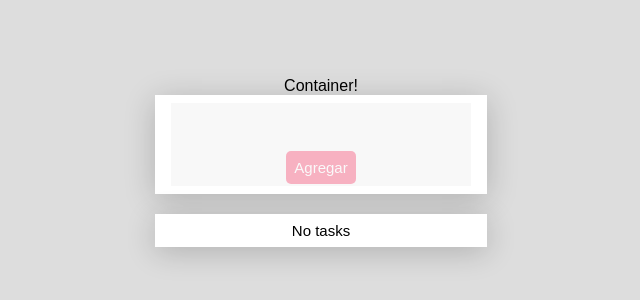
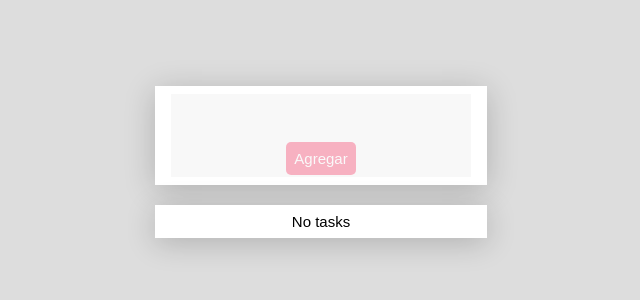
Before and after one commit to paolagutierz/ToDoList, a React (Create React App) app: page / in a window 1280 px wide. Shown: the part 228-528 px from the top of the page, without its empty margins (319-959 px from the left). Built offline with nearby package versions, Linux system fonts and the light colour scheme.

Commit message:
se eliminaron comentarios

```diff
--- a/src/components/Container.jsx
+++ b/src/components/Container.jsx
@@ -11,7 +11,7 @@ const Container = () => {
   };
 
   return (
-    <div>Container!
+    <div>
         <FormTodo handleAddItem={handleAddItem}/>
         <TaskList list={list} setList={setList}/>
     </div>
--- a/src/components/FormTodo.jsx
+++ b/src/components/FormTodo.jsx
@@ -18,17 +18,17 @@ const FormTodo = props => {
 
   return (
     <form onSubmit={handleSubmit}>
-      {/*(D)*/}
+      {}
       <div className="todo-list">
         <div className="file-input">
-          {/*(F-2)*/}
+          {}
           <input
             type="text"
             className="text"
             value={description}
             onChange={e => setDescription(e.target.value)}
           />
-          {/*(A)*/}
+          {}
           <button
             className="button pink"
             disabled={description ? "" : "disabled"}
```
